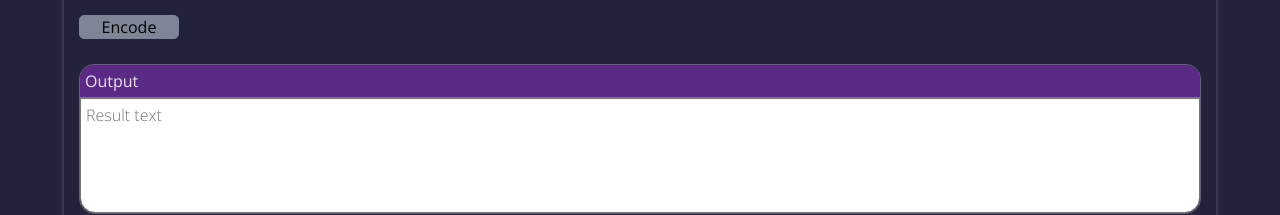
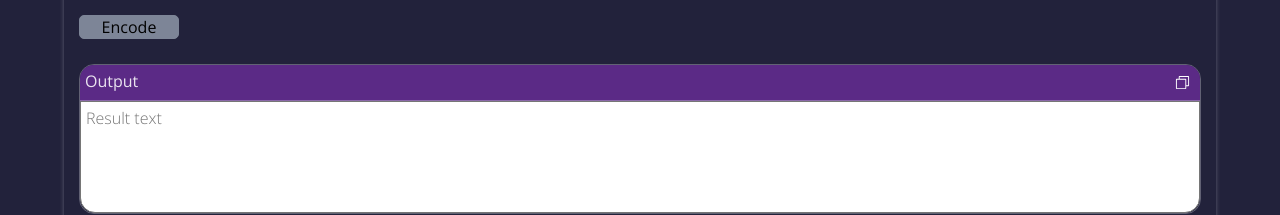
Before and after one commit to OscarRondon/base64decoder, a React (Vite) app: page / in a window 1280 px wide. Shown: the part 375-590 px from the top of the page. Built offline with nearby package versions, Linux system fonts and the light colour scheme.

Commit message:
CopyToClipboard functionality

```diff
--- a/src/App.tsx
+++ b/src/App.tsx
@@ -5,9 +5,26 @@ type Action = 'Encode' | 'Decode'
 
 const App = (): JSX.Element => {
   const [typeOfAction, setTypeOfAction] = useState<Action>('Encode')
+  const [textData, setTextData] = useState('')
 
   const handleRadioButtonOnChange = (action: Action): void => {
     setTypeOfAction(action)
+  }
+
+  const handleBtnEncodeDecodeClick = (): void => {
+    const newTextData = (document.getElementById('txtInputData') as HTMLTextAreaElement).value
+    if (newTextData !== '') {
+      setTextData(newTextData)
+    }
+  }
+
+  const handleBtnCopyToClipboardClick = (): void => {
+    const textData = (document.getElementById('txtInputData') as HTMLTextAreaElement).value
+    if (textData !== '') {
+      navigator.clipboard.writeText(textData)
+        .then(res => { console.log('copiado') })
+        .catch(err => { console.log(err) })
+    }
   }
 
   return (
@@ -15,13 +32,13 @@ const App = (): JSX.Element => {
       <h1 className='title'>Base 64 Decoder</h1>
       <section className='options'>
           <label className='option-check'>
-            <input type='radio' id='rd_encode' name='action' placeholder='Encode' value='encode'
+            <input type='radio' id='rdEncode' name='action' placeholder='Encode' value='encode'
             checked = {typeOfAction === 'Encode'}
             onChange={() => { handleRadioButtonOnChange('Encode') }} />
             <span>Encode</span>
           </label>
           <label className='option-check'>
-            <input type='radio' id='rd_decode' name='action' placeholder='Decode' value='decode'
+            <input type='radio' id='rdDecode' name='action' placeholder='Decode' value='decode'
             checked = {typeOfAction !== 'Encode'}
             onChange={() => { handleRadioButtonOnChange('Decode') }} />
             <span>Decode</span>
@@ -32,18 +49,18 @@ const App = (): JSX.Element => {
           <header>
             <label>Input</label>
           </header>
-          <textarea id='txt_inputData' placeholder='Write a text'/>
+          <textarea id='txtInputData' placeholder='Write a text'/>
         </div>
-        <button type='button'>{typeOfAction}</button>
+        <button type='button' id='btnEcodeDecode' onClick={() => { handleBtnEncodeDecodeClick() }}>{typeOfAction}</button>
         <div className='input-container'>
           <header>
             <label>Output</label>
-            <button id='copyToClipbooard' title='Copy to Clipboard' className='button-copy display-none'>
-              <img title='Copy' src='../src/assets/icons/copy-to-clipboard.svg' className='display-none'/>
-              <img title='Check' src='../src/assets/icons/double-tick-icon.svg' className='display-none'/>
+            <button id='copyToClipbooard' title='Copy to Clipboard' className='button-copy' onClick={() => { handleBtnCopyToClipboardClick() }}>
+              <img id='copy' title='Copy' src='../src/assets/icons/copy-to-clipboard.svg'/>
+              <img id='check' title='Check' src='../src/assets/icons/double-tick-icon.svg' className='display-none'/>
             </button>
           </header>
-          <textarea id='txt_outputData' placeholder='Result text' readOnly />
+          <textarea id='txtOutputData' placeholder='Result text' value={textData} readOnly />
         </div>
       </section>
       <div />
```
